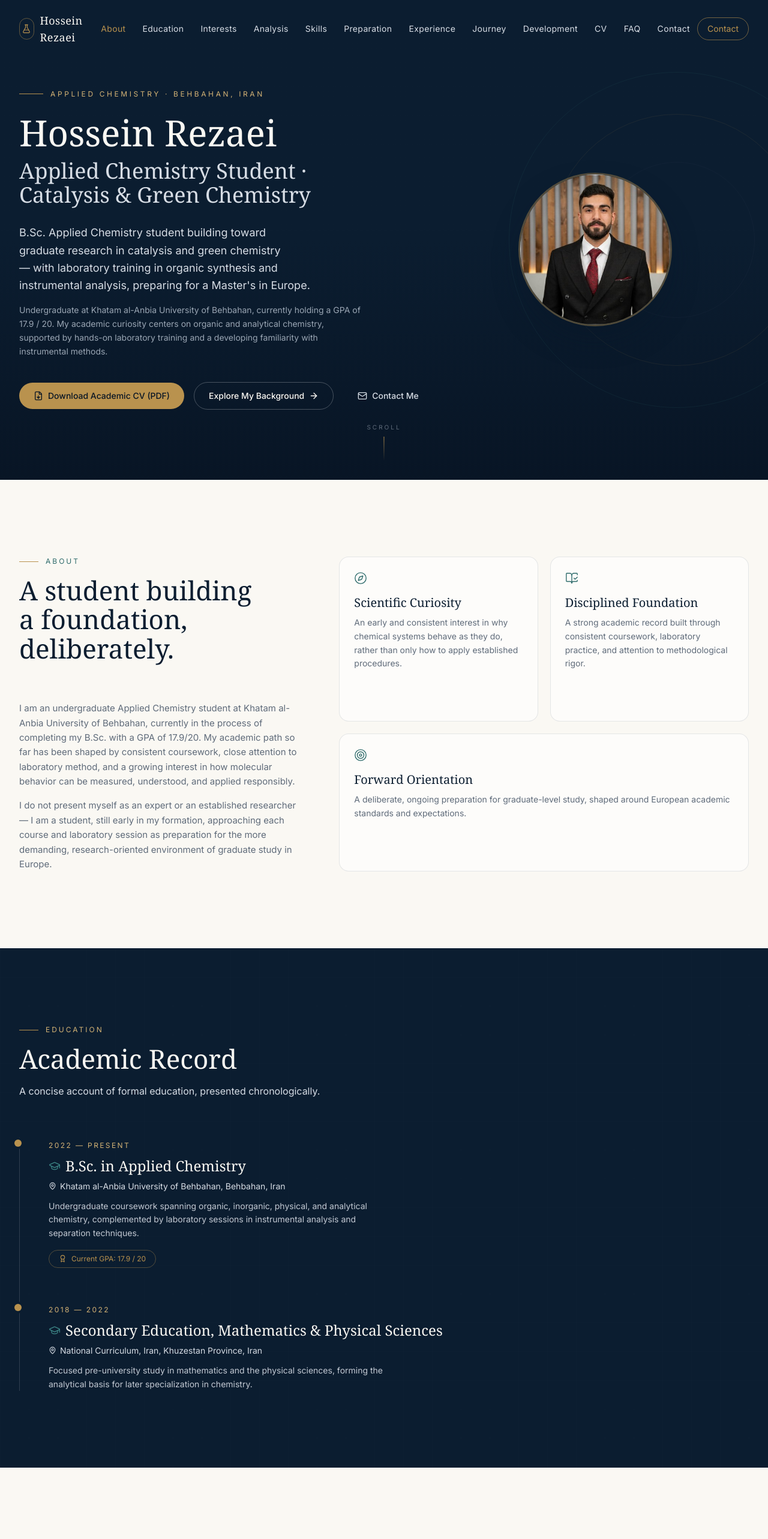
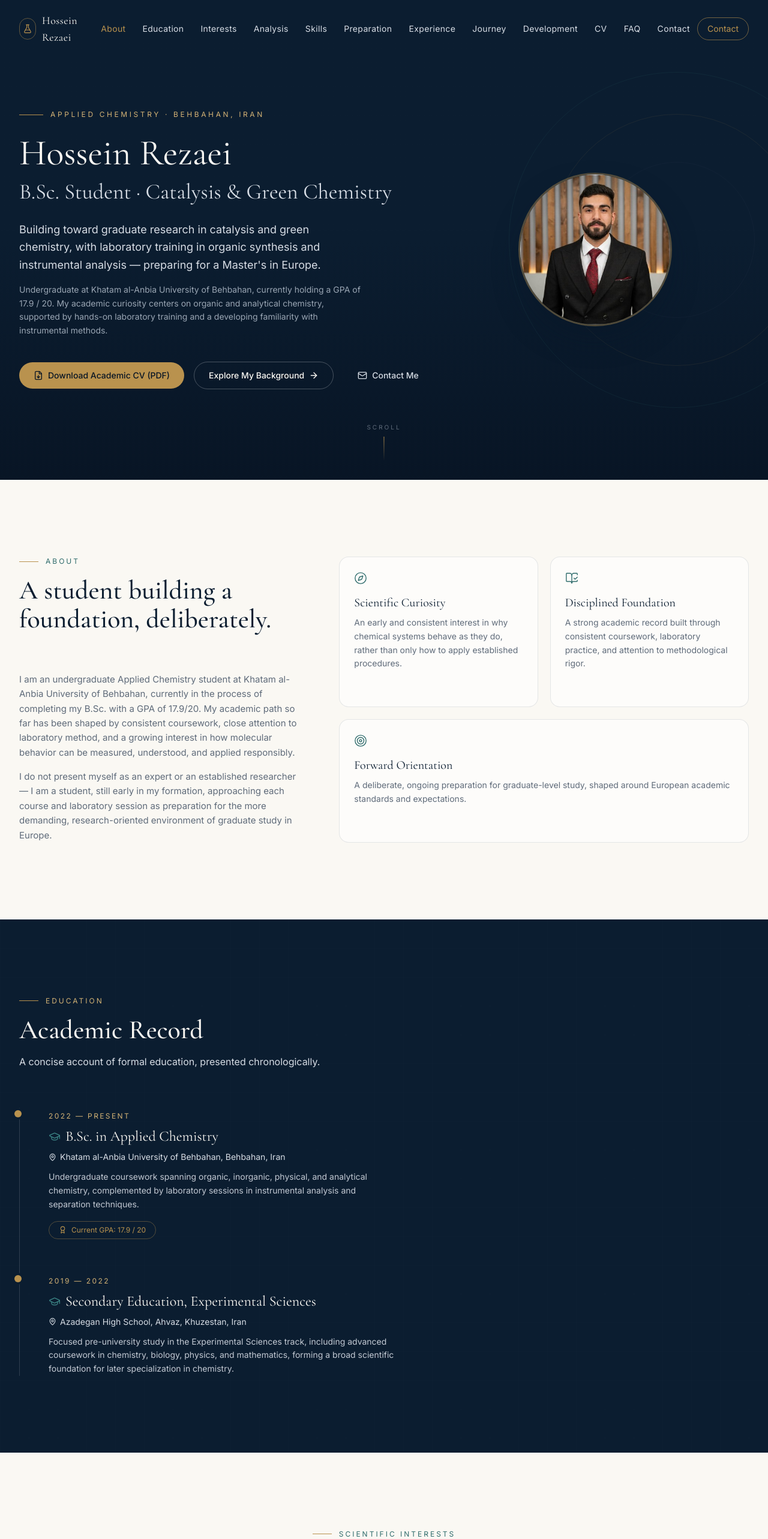
Before and after one commit to Norbert646/my-academic-portfolio, a React (Vite) app: page / in a window 1280 px wide. Shown: the top 2566 px of the page at 60% size. Built offline with nearby package versions, Linux system fonts and the light colour scheme.

Commit message:
final: تکمیل دیپلوی و تنظیمات نهایی

```diff
--- a/src/components/Header.tsx
+++ b/src/components/Header.tsx
@@ -101,9 +101,9 @@
           <span className="flex items-center justify-center w-9 h-9 rounded-full border border-gold/50 text-gold group-hover:bg-gold/10 transition-colors">
             <FlaskConical size={16} strokeWidth={1.75} aria-hidden="true" />
           </span>
-          <span className="font-serif-display text-lg text-offwhite tracking-wide">
-            {profile.name}
-          </span>
+<span className="font-serif-display text-lg text-offwhite tracking-wide">
+  {profile.firstName} Rezaei
+</span>
         </a>
 
         <nav className="hidden lg:flex items-center gap-1" aria-label="Primary">
--- a/src/components/ScientificInterests.tsx
+++ b/src/components/ScientificInterests.tsx
@@ -36,6 +36,8 @@
                 viewport={{ once: true, margin: "-60px" }}
                 transition={{ duration: 0.55, delay: i * 0.08 }}
                 className="group relative rounded-2xl border border-navy/10 bg-white p-7 overflow-hidden hover:shadow-[0_16px_40px_rgba(11,29,48,0.08)] hover:border-teal/30 transition-all duration-300"
+                onMouseEnter={() => setOpenId(card.id)}
+                onMouseLeave={() => setOpenId(null)}
               >
                 <div className="absolute top-0 right-0 w-24 h-24 bg-teal/5 rounded-full -translate-y-8 translate-x-8 group-hover:scale-150 transition-transform duration-500" aria-hidden="true" />
                 <div className="relative">
@@ -50,13 +52,12 @@
                     id={`interest-btn-${card.id}`}
                     aria-expanded={isOpen}
                     aria-controls={`interest-panel-${card.id}`}
-                    aria-label={`${isOpen ? "Hide" : "Show"} details about ${card.title}`}
                     onClick={() => setOpenId(isOpen ? null : card.id)}
                     className="text-left w-full"
                   >
-                    <span className="block text-sm text-graycool leading-relaxed">
+                    <p className="text-sm text-graycool leading-relaxed">
                       {card.short}
-                    </span>
+                    </p>
                   </button>
                   <motion.div
                     id={`interest-panel-${card.id}`}
--- a/src/data/academicJourney.ts
+++ b/src/data/academicJourney.ts
@@ -23,12 +23,12 @@
     description:
       "Engaged with instrumental methods including chromatography and spectroscopy, deepening interest in analytical chemistry as a discipline.",
   },
-  {
-    year: "2024",
-    title: "Industrial Internship",
-    description:
-      "Completed a supervised internship at Bid Boland Gas Refinery, gaining early perspective on industrial applications of chemistry and HSE practice.",
-  },
+{
+  year: "2026",
+  title: "Industrial Internship",
+  description:
+    "Completed a supervised internship at Bid Boland Gas Refinery (Summer 2026), gaining early perspective on industrial applications of chemistry and HSE practice.",
+},
   {
     year: "2025 — Present",
     title: "Preparation for Graduate Study",
--- a/src/data/education.ts
+++ b/src/data/education.ts
@@ -18,11 +18,12 @@
     highlight: "Current GPA: 17.9 / 20",
   },
   {
-    period: "2018 — 2022",
-    title: "Secondary Education, Mathematics & Physical Sciences",
-    institution: "National Curriculum, Iran",
-    location: "Khuzestan Province, Iran",
+    period: "2019 — 2022",
+    title: "Secondary Education, Experimental Sciences",
+    institution: "Azadegan High School",
+    location: "Ahvaz, Khuzestan, Iran",
     detail:
-      "Focused pre-university study in mathematics and the physical sciences, forming the analytical basis for later specialization in chemistry.",
+      "Focused pre-university study in the Experimental Sciences track, including advanced coursework in chemistry, biology, physics, and mathematics, forming a broad scientific foundation for later specialization in chemistry."
+
   },
 ];
--- a/src/data/industrialExperience.ts
+++ b/src/data/industrialExperience.ts
@@ -1,7 +1,7 @@
 export const industrialExperience = {
   organization: "Bid Boland Gas Refinery",
   role: "Chemistry Internship Trainee",
-  period: "Summer Internship",
+  period: "Summer 2026",
   location: "Khuzestan, Iran",
   description:
     "Completed a supervised internship placement at Bid Boland Gas Refinery, where I was introduced to laboratory and process-monitoring practices within an industrial setting. My involvement was observational and supportive in nature, conducted under the guidance of refinery personnel, and did not include independent operational or analytical responsibility.",
--- a/src/data/profile.ts
+++ b/src/data/profile.ts
@@ -23,7 +23,7 @@
 export const profile: Profile = {
   name: "Hossein Rezaei",
   firstName: "Hossein",
-  title: "Applied Chemistry Student · Catalysis & Green Chemistry",
+  title: "B.Sc. Student · Catalysis & Green Chemistry",
   avatar: "/profile.jpg",
   university: "Khatam al-Anbia University of Behbahan",
   degree: "B.Sc. in Applied Chemistry",
@@ -34,7 +34,7 @@
   github: "https://github.com/Norbert646",
   researchgate: "https://www.researchgate.net/profile/Hossein-Rezaei-Chem",
   cvPath: "/cv/Hossein-Rezaei-Academic-CV.pdf",
-  tagline: "B.Sc. Applied Chemistry student building toward graduate research in catalysis and green chemistry — with laboratory training in organic synthesis and instrumental analysis, preparing for a Master's in Europe.",
+  tagline: "Building toward graduate research in catalysis and green chemistry, with laboratory training in organic synthesis and instrumental analysis — preparing for a Master's in Europe.",
 };
 
 export const navLinks: readonly NavLink[] = [
```
Also changed, not shown: src/main.tsx (+9 -5 lines).
